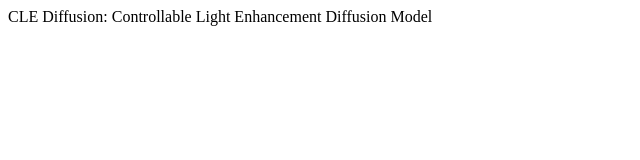
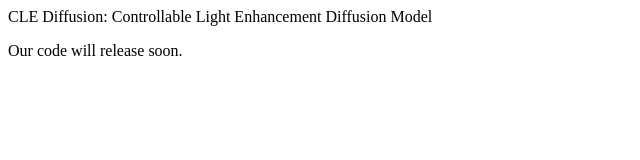
Before and after one commit to YuyangYin/CLEDiffusion, a plain HTML site: page index.html in a window 1280 px wide. Shown: the whole page, without its empty margins (0-640 px from the left). Drawn offline with Linux system fonts and the light colour scheme.

Commit message:
Update index.html

```diff
--- a/index.html
+++ b/index.html
@@ -7,5 +7,8 @@
         <a1>
             CLE Diffusion: Controllable Light Enhancement Diffusion Model
         </a1>
+        <p>
+            Our code will release soon.
+        </p>
     </body>
 </html>
```
